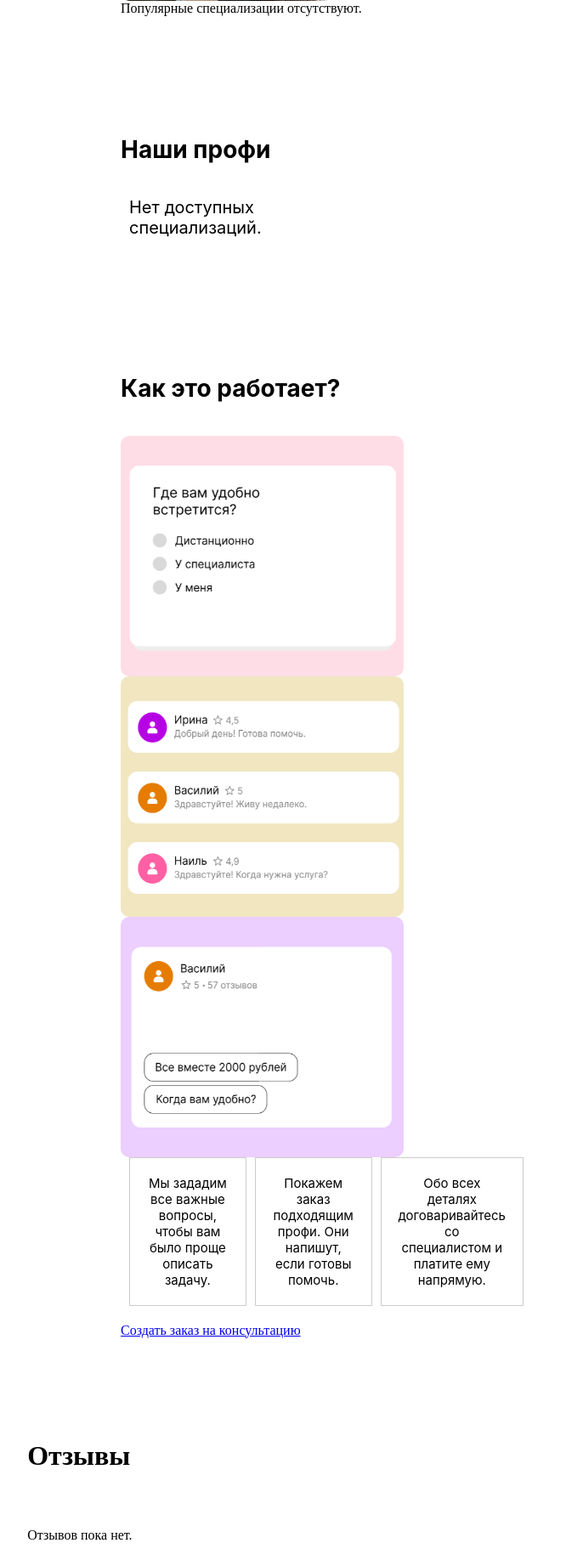
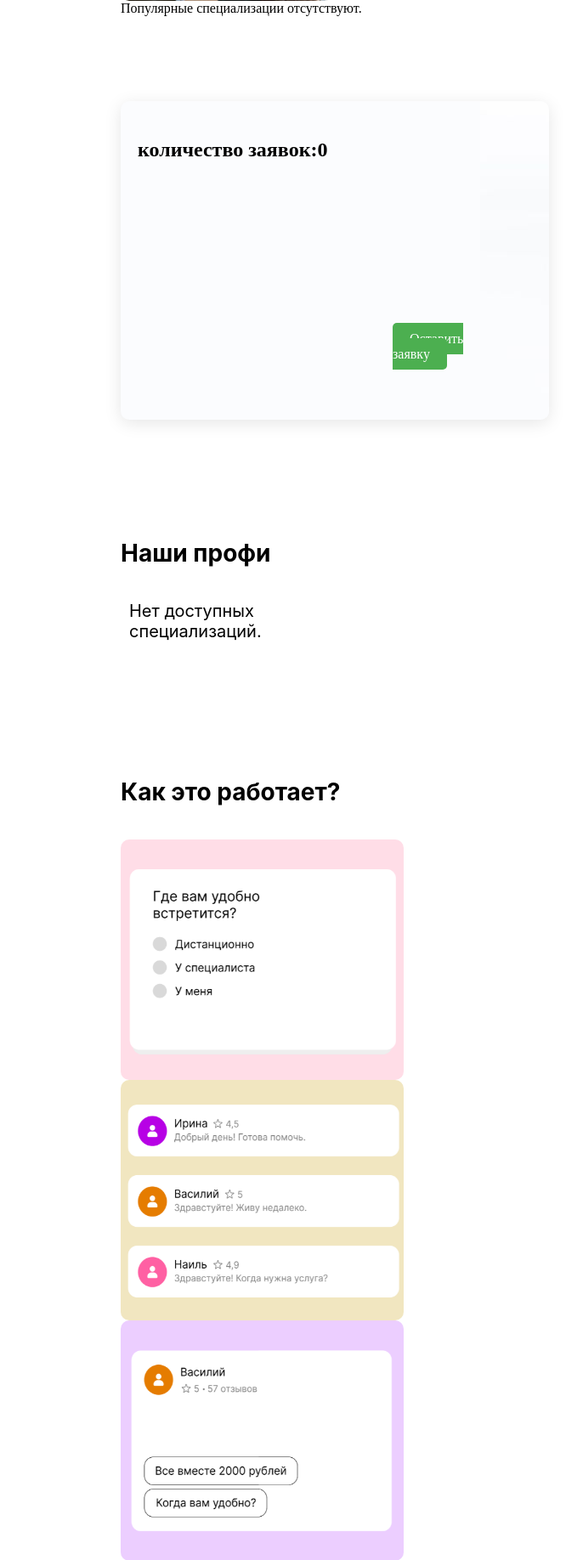
Before and after one commit to MatveySviadysh/NGl, a Django app: page /user/main/ in a window 1280 px wide. Shown: the part 1732-3568 px from the top of the page at 85% size, without its empty margins (216-882 px from the left). Run offline with Django 4.2, Linux system fonts and the light colour scheme; the visitor is signed in with stand-in values (Sample User, id 1); data comes from the database, SQL or seed files in the repository; style sheets or scripts are compiled from the project's sources.

Commit message:
update main page

```diff
--- a/order/urls.py
+++ b/order/urls.py
@@ -1,7 +1,9 @@
 from django.urls import path
 from .views import *
+from django.conf import settings
+from django.conf.urls.static import static
 
 urlpatterns = [
     path('create/', create_order, name='create_order'),
     path('answer/', answer, name='answer'),
-]
+]+ static(settings.MEDIA_URL, document_root=settings.MEDIA_ROOT)
--- /dev/null
+++ b/user/static/user/scss/main_page/Order.scss
@@ -0,0 +1,51 @@
+.chinese-course-section {
+    display: flex; /* Используем flexbox для выравнивания содержимого */
+    background-color:#fbfcfe; /* Полупрозрачный фон для контента */
+    border-radius: 10px; /* Скругленные углы */
+    overflow: hidden; /* Скрываем часть изображения, выходящую за пределы блока */
+    box-shadow: 0 4px 20px rgba(0, 0, 0, 0.1);
+    margin-top: 100px;
+    margin-right: 60px; /* Тень для глубины */
+}
+
+.course-content {
+    padding: 20px; /* Отступы вокруг контента */
+    flex: 1; /* Занимает доступное пространство */
+}
+
+.course-guarantee {
+    font-size: 24px; /* Размер шрифта заголовка */
+    margin-bottom: 10px; /* Отступ снизу */
+}
+
+.course-description {
+    font-size: 16px; /* Размер шрифта описания */
+    margin-bottom: 20px; /* Отступ снизу */
+}
+
+.course-button {
+    margin-top: 200px;
+    margin-left: 300px; /* Отступ сверху для кнопки */
+}
+
+.submit-application-btn {
+    background-color: #4CAF50; /* Цвет фона кнопки */
+    color: white; /* Цвет текста кнопки */
+    padding: 10px 20px; /* Внутренние отступы кнопки */
+    text-decoration: none; /* Убираем подчеркивание текста */
+    border-radius: 5px; /* Скругленные углы кнопки */
+    transition: background-color 0.3s ease; /* Плавный переход цвета фона при наведении */
+}
+
+.submit-application-btn:hover {
+    background-color: #45a049; /* Цвет фона кнопки при наведении */
+}
+
+.course-image {
+    flex-shrink: 0; /* Не сжимать изображение при уменьшении размера блока */
+}
+
+.course-photo {
+    width: 100%; /* Изображение занимает всю ширину блока */
+    height: auto; /* Высота автоматически подстраивается под ширину */
+}
--- a/user/templates/user/pages/MainPage.html
+++ b/user/templates/user/pages/MainPage.html
@@ -2,6 +2,7 @@
 
 <link rel="stylesheet" href="{% static 'user/scss/main_page/MainPage.scss' %}">
 <link rel="stylesheet" href="{% static 'user/scss/main_page/Review.scss' %}">
+<link rel="stylesheet" href="{% static 'user/scss/main_page/Order.scss' %}">
 
 {% include 'user/components/Header.html' %}
 
@@ -33,6 +34,25 @@
             </div>
         </div>
 
+        <div class="chinese-course-section">
+            <div class="course-content">
+                <h3 class="course-guarantee">количество заявок:{{count_orders}}</h3>
+
+                <div class="course-button">
+                    {% if user.is_authenticated %}
+                        {% if not user.tutor %}
+                            <a href="{% url 'create_order' %}" class="submit-application-btn">
+                                Оставить заявку
+                            </a>
+                        {% endif %}
+                    {% endif %}
+                </div>
+            </div>
+            <div class="course-image">
+                <img src="{% static 'user/images/bg_woman.jpg' %}" class="course-photo" alt="Изображение женщины">
+            </div>
+        </div>
+
         <p class="profi">Наши профи</p>
         <div>
             <div class="text-column">
@@ -45,6 +65,10 @@
                 {% endfor %}
             </div>
         </div>
+
+
+
+
 
         <div class="how-it-works">
             <p class="profi">Как это работает?</p>
@@ -61,11 +85,6 @@
                 <div class="column">Обо всех деталях договаривайтесь со специалистом и платите ему напрямую.</div>
             </div>
         </div>
-        {% if user.is_authenticated %}
-            {% if not user.tutor %}
-                <a href="{% url 'create_order' %}">Создать заказ на консультацию</a>
-            {% endif %}
-        {% endif %}
     </div>
 
 
--- a/user/views.py
+++ b/user/views.py
@@ -1,4 +1,6 @@
 from django.shortcuts import render, redirect, get_object_or_404
+
+from order.models import UserConsultation
 from .forms import *
 from django.contrib.auth import login, logout, authenticate
 from django.contrib import messages
@@ -74,6 +76,7 @@
 
 
 def main_page(request):
+    count_orders = UserConsultation.objects.all().count()
     if request.user.is_authenticated and hasattr(request.user, 'tutor'):
         tutor = request.user.tutor
     else:
@@ -102,6 +105,7 @@
         'random_reviews':random_reviews,
         'profile': profile,
         'tutor':tutor,
+        'count_orders':count_orders,
     })
 
 def register_tutor(request):
```
Also changed, not shown: user/static/user/images/bg_woman.jpg (added).
